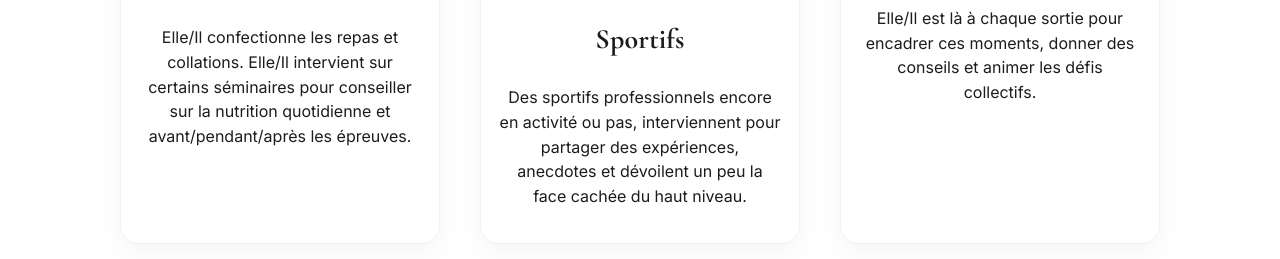
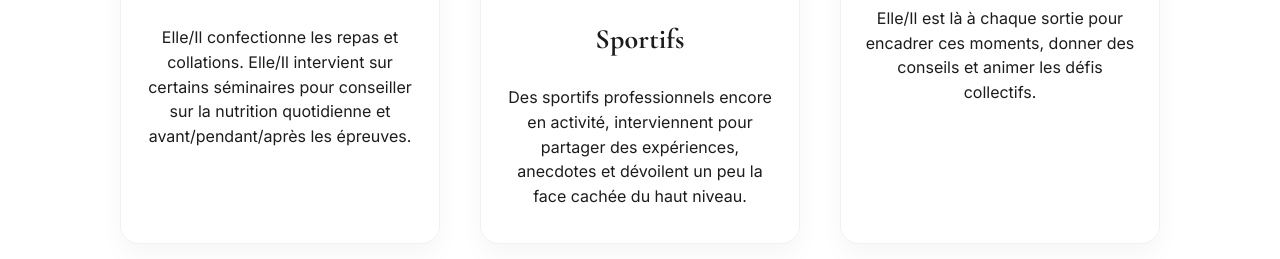
Before and after one commit to marcjouitteau-png/Running-et-connaissances, a website: page equipe.html in a window 1280 px wide. Shown: the part 1361-1620 px from the top of the page. Drawn offline with nearby package versions, Linux system fonts and the light colour scheme.

Commit message:
Add files via upload

```diff
--- a/equipe.html
+++ b/equipe.html
@@ -72,7 +72,7 @@
     <div class="member reveal">
       <img src="images/le sportif.jpg" alt="">
       <h3>Sportifs</h3>
-      <p class="muted">Des sportifs professionnels encore en activité ou pas, interviennent pour partager des expériences, anecdotes et dévoilent un peu la face cachée du haut niveau.</p>
+      <p class="muted">Des sportifs professionnels encore en activité, interviennent pour partager des expériences, anecdotes et dévoilent un peu la face cachée du haut niveau.</p>
     </div>
 
     <div class="member reveal">
```
